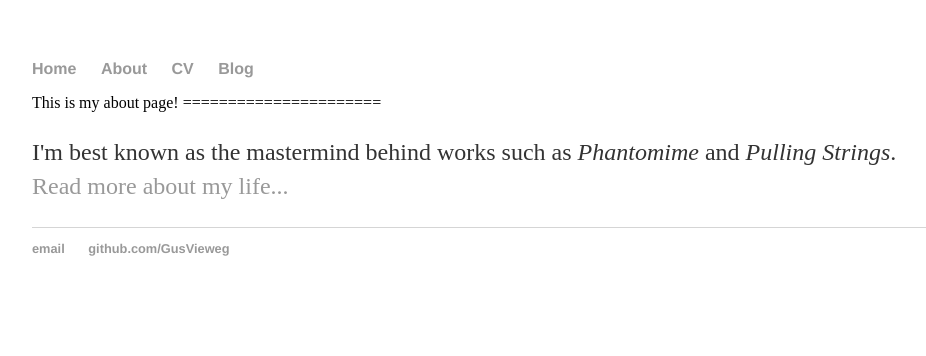
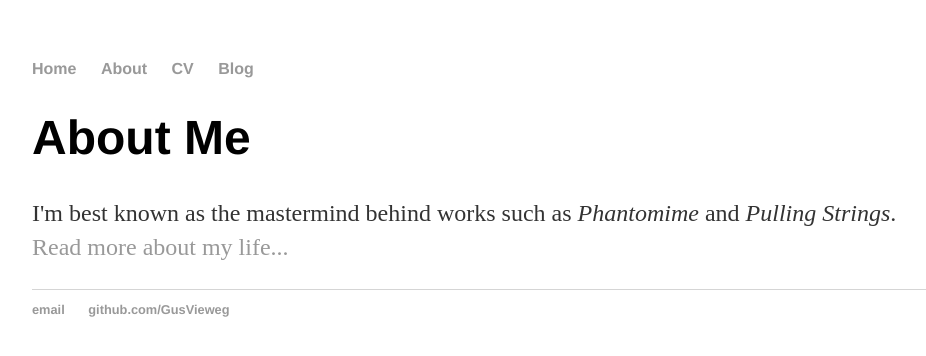
Before and after one commit to nilesh-kumar-developer/gusvieweg.github.io, a Jekyll site: the page built from about/index.html, in a window 1280 px wide. Shown: the top 356 px of the page, without its empty margins (160-1086 px from the left). Built offline with Jekyll 4.4.1, drawn with Linux system fonts in a browser that asks for light colours.

Commit message:
Update index.html

```diff
--- a/about/index.html
+++ b/about/index.html
@@ -3,7 +3,6 @@ layout: default
 title: Gus Vieweg's About
 ---
 <div class="blurb">
-	This is my about page!
-	======================
+	<h1>About Me</h1>
 	<p>I'm best known as the mastermind behind works such as <em>Phantomime</em> and <em>Pulling Strings</em>. <a href="/about">Read more about my life...</a></p>
 </div><!-- /.blurb -->
```
